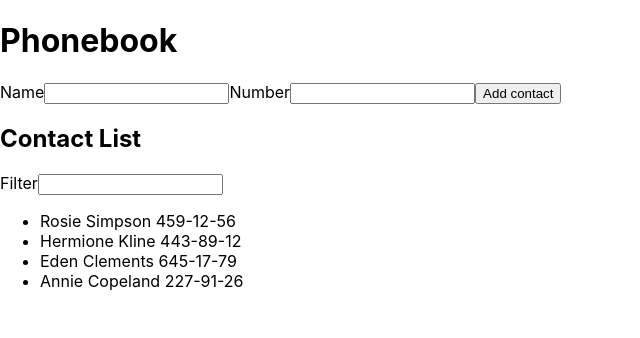
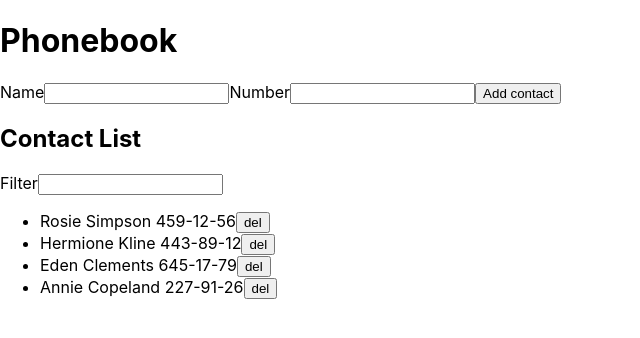
Before and after one commit to MaksymFrankov/goit-react-hw-02-phonebook, a React (Create React App) app: page / in a window 1280 px wide. Shown: the top 338 px of the page, without its empty margins (0-640 px from the left). Built offline with nearby package versions, Linux system fonts and the light colour scheme.

Commit message:
add remove func

```diff
--- a/src/components/App.jsx
+++ b/src/components/App.jsx
@@ -1,21 +1,21 @@
-import React, {Component} from "react";
+import React, { Component } from "react";
 import { v4 as uuid } from 'uuid';
 import ContactForm from "./ContactForm";
-import Filter from "./Filter"
+import Filter from "./Filter";
 import ContactList from "./ContactList";
+
 export class App extends Component {
   state = {
     contacts: [
-    {id: 'id-1', name: 'Rosie Simpson', number: '459-12-56'},
-    {id: 'id-2', name: 'Hermione Kline', number: '443-89-12'},
-    {id: 'id-3', name: 'Eden Clements', number: '645-17-79'},
-    {id: 'id-4', name: 'Annie Copeland', number: '227-91-26'},
+      { id: 'id-1', name: 'Rosie Simpson', number: '459-12-56' },
+      { id: 'id-2', name: 'Hermione Kline', number: '443-89-12' },
+      { id: 'id-3', name: 'Eden Clements', number: '645-17-79' },
+      { id: 'id-4', name: 'Annie Copeland', number: '227-91-26' },
     ],
     filter: ''
   }
 
   handleChange = event => {
-
     const { name, value } = event.currentTarget;
 
     this.setState({
@@ -25,23 +25,28 @@ handleChange = event => {
 
   formSubmitHandler = data => {
     const unique_id = uuid();
-      this.setState ({
-          contacts: [...this.state.contacts, {id:unique_id, name: data.name, number: data.number}],
+    this.setState({
+      contacts: [...this.state.contacts, { id: unique_id, name: data.name, number: data.number }],
     });
   }
 
   handleFilter = input => {
-  this.setState ({filter: input})
+    this.setState({ filter: input });
   }
+
+  handleDel = name => {
+    const filteredContacts = this.state.contacts.filter(contact => contact.name !== name);
+    this.setState({ contacts: filteredContacts });
+  }
+
   render() {
     return (
-
       <div>
         <h1>Phonebook</h1>
-        <ContactForm onSubmit={this.formSubmitHandler} contacts={this.state.contacts}/>
+        <ContactForm onSubmit={this.formSubmitHandler} contacts={this.state.contacts} />
         <h2>Contact List</h2>
-        <Filter onFilter={this.handleFilter} contacts={this.state.contacts}/>
-        <ContactList contacts={this.state.contacts} filter={this.state.filter}/>
+        <Filter onFilter={this.handleFilter} contacts={this.state.contacts} />
+        <ContactList contacts={this.state.contacts} filter={this.state.filter} onDel={this.handleDel} />
       </div>
     )
   }
--- a/src/components/ContactList.jsx
+++ b/src/components/ContactList.jsx
@@ -1,15 +1,6 @@
 import React, {Component} from "react";
 
 class ContactList extends Component {
-    state = {
-        contacts: this.props.contacts,
-     }
-
-    // repeatCheck = e => {
-    //     if (this.props.filter.toLowerCase().includes(this.props.contacts.name.toLowerCase()))
-    //         alert('1')
-    //   }
-
 
     render () {
     return (
@@ -21,7 +12,7 @@ class ContactList extends Component {
         : contact.name.toLowerCase().includes(this.props.filter)
         })
     .map((person) => (
-        <li key={person.id}>{person.name}  {person.number}</li>
+        <li key={person.id}>{person.name}  {person.number}<button onClick={() => this.props.onDel(person.name)}>del</button></li>
     ))}
     </ul>
     )
```
Lines whose indentation alone changed are shown as unchanged.
